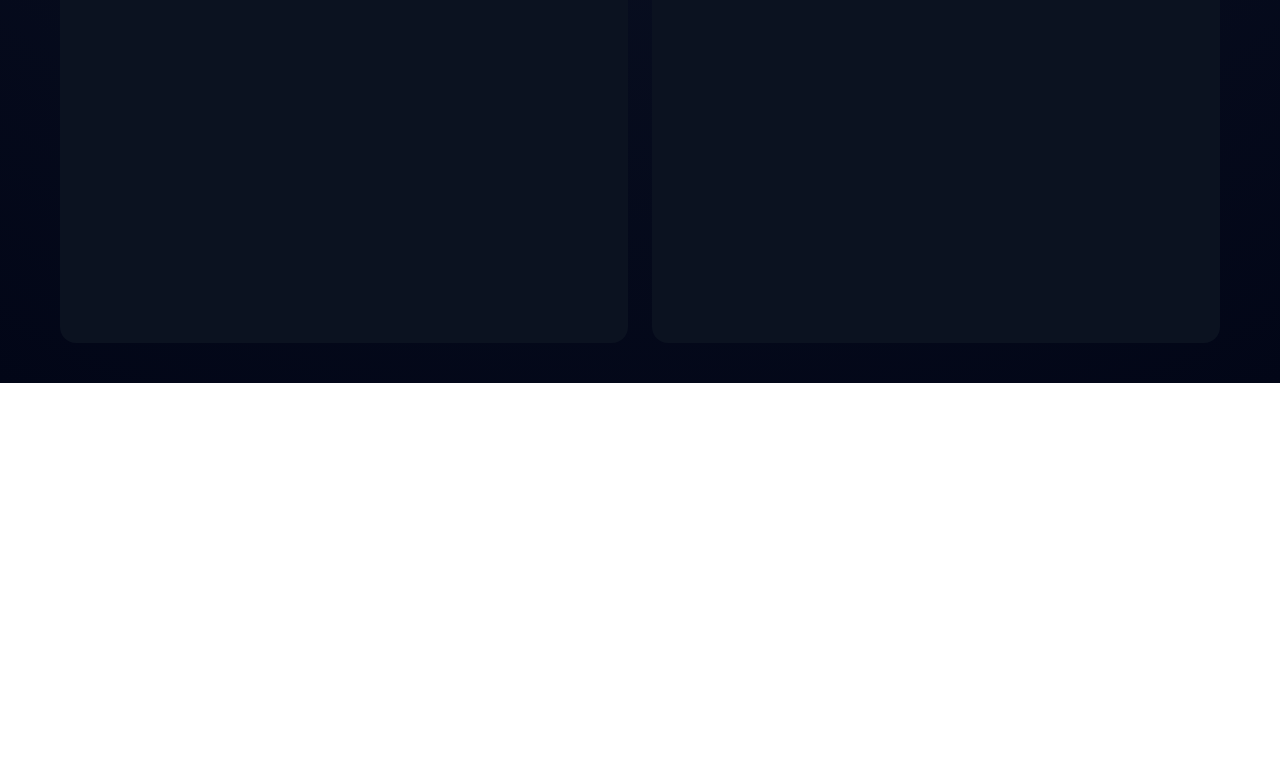
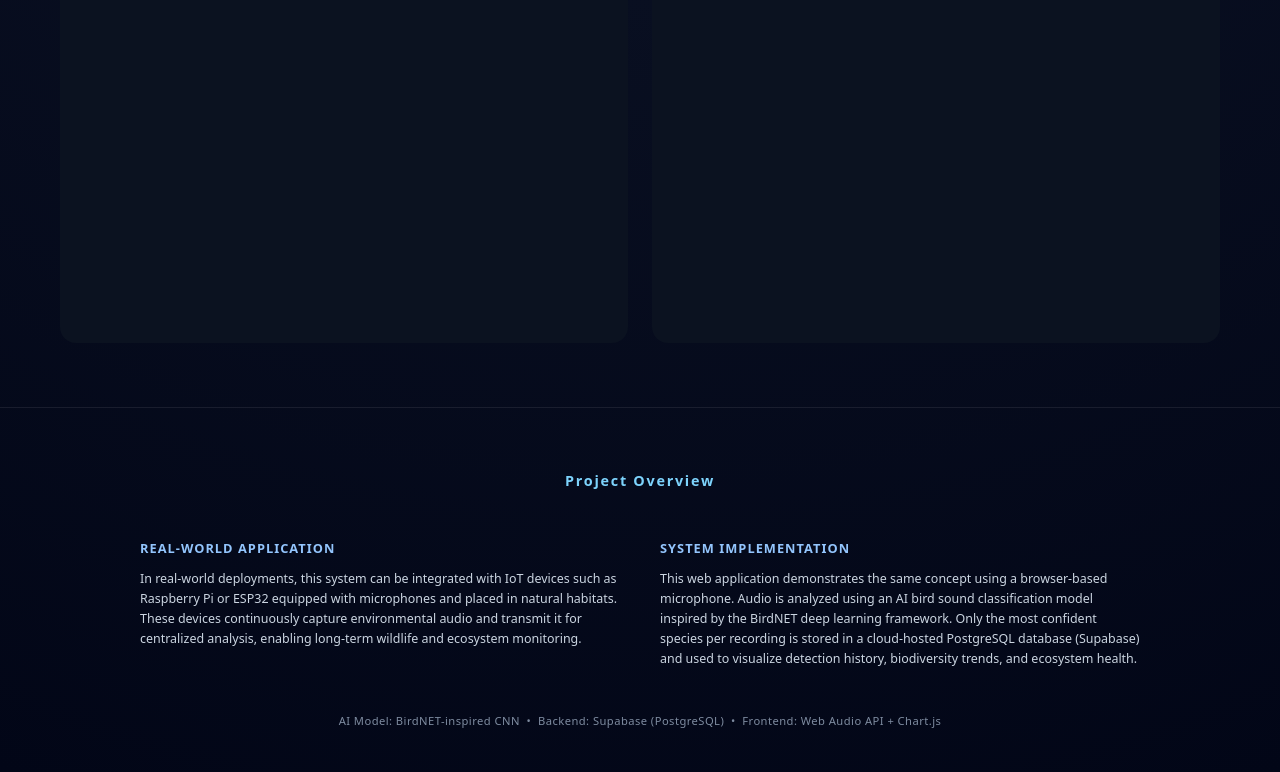
Before and after one commit to sa6h1n/Bird-sound-monitoring-system, a plain HTML site: page index.html in a window 1280 px wide. Shown: the part 806-1578 px from the top of the page. Before the commit the page ends 1189 px from the top, so only its background shows below. Drawn offline with nearby package versions, Linux system fonts and the light colour scheme; no server answers.

Commit message:
Update index.html

```diff
--- a/index.html
+++ b/index.html
@@ -61,5 +61,41 @@
 <script src="https://cdn.jsdelivr.net/npm/chart.js"></script>
 <script src="script.js"></script>
 
+<footer class="project-footer">
+  <div class="footer-inner">
+    <h3>Project Overview</h3>
+
+    <div class="footer-columns">
+      <div>
+        <h4>Real-World Application</h4>
+        <p>
+          In real-world deployments, this system can be integrated with IoT
+          devices such as Raspberry Pi or ESP32 equipped with microphones and
+          placed in natural habitats. These devices continuously capture
+          environmental audio and transmit it for centralized analysis,
+          enabling long-term wildlife and ecosystem monitoring.
+        </p>
+      </div>
+
+      <div>
+        <h4>System Implementation</h4>
+        <p>
+          This web application demonstrates the same concept using a
+          browser-based microphone. Audio is analyzed using an AI bird sound
+          classification model inspired by the BirdNET deep learning framework.
+          Only the most confident species per recording is stored in a
+          cloud-hosted PostgreSQL database (Supabase) and used to visualize
+          detection history, biodiversity trends, and ecosystem health.
+        </p>
+      </div>
+    </div>
+
+    <p class="footer-meta">
+      AI Model: BirdNET-inspired CNN &nbsp;•&nbsp;
+      Backend: Supabase (PostgreSQL) &nbsp;•&nbsp;
+      Frontend: Web Audio API + Chart.js
+    </p>
+  </div>
+</footer>
 </body>
 </html>
```
